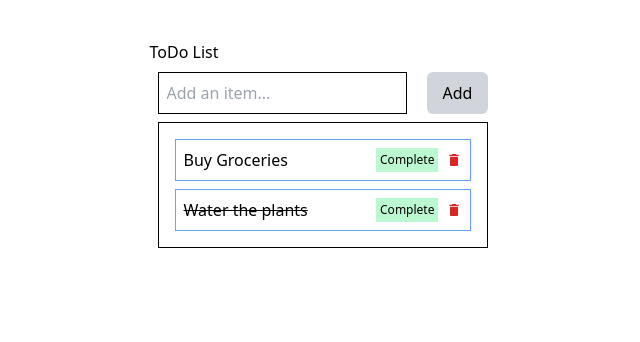
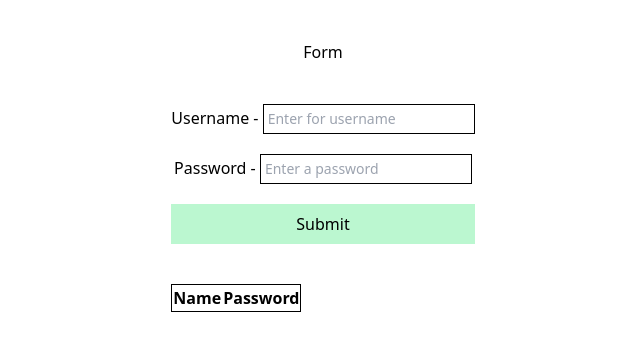
Before and after one commit to RevadiSundaram/react-coding, a React (Create React App) app in the folder react-interview-prep/: page / in a window 1280 px wide. Shown: the top 342 px of the page, without its empty margins (317-957 px from the left). Built offline with nearby package versions, Linux system fonts and the light colour scheme.

Commit message:
Committing Simple form

```diff
--- a/react-interview-prep/src/App.js
+++ b/react-interview-prep/src/App.js
@@ -1,12 +1,14 @@
 import './App.css';
-import ToDo from './ToDo';
+import Form from './Form';
+// import ToDo from './ToDo';
 // import Toggle from './Toggle';
 
 function App() {
   return (
     <div className="flex justify-center h-[100vh] mt-10">
       {/* <Toggle /> */}
-      <ToDo />
+      {/* <ToDo /> */}
+      <Form />
     </div>
   );
 }
--- /dev/null
+++ b/react-interview-prep/src/Form.js
@@ -0,0 +1,60 @@
+import React, { useState } from 'react'
+
+const Form = () => {
+    const [input, setInput] = useState([
+        {
+            name: "",
+            password: ""
+        }
+    ]);
+    const handleInputChange = (e) => {
+        const {name, value} = e.target;
+        setInput({
+            ...input, [name]:value
+        });
+        console.log(input);
+
+    }
+  return (
+    <div className='text-center'>
+        <h1 className='mb-10'>Form</h1>
+        <form className='flex flex-col gap-5' onSubmit={(e) => e.preventDefault()}>
+            <div>
+                <label htmlFor="name">Username - </label>
+                <input type='text' value={input.name} name="name" className='p-1 text-sm border border-black' placeholder='Enter for username' id="name"
+                onChange={handleInputChange}
+                 />
+            </div>
+            <div>
+                <label htmlFor="pass">Password - </label>
+                <input type='text' value={input.password} name="password" className='p-1 text-sm border border-black' placeholder='Enter a password' id="pass"
+                // onChange={(e) => setPassword(e.target.value)}
+                onChange={handleInputChange}
+                />
+            </div>
+            <button className='bg-green-200 p-2'>Submit</button>
+        </form>
+
+        <table className='mt-10 border border-black'>
+            <thead>
+            <tr>
+                <th>Name</th>
+                <th>Password</th>
+            </tr>
+            </thead>
+            <tbody>
+            <tr>
+                {input.map(item =>
+                item.name
+                )}
+                {/* <td>{name}</td>
+                <td>{password}</td> */}
+                {/* {console.log(input)} */}
+            </tr>
+            </tbody>
+        </table>
+    </div>
+  )
+}
+
+export default Form
```
Also changed, not shown: 1 other file (tests, documents, lock files or other folders).
